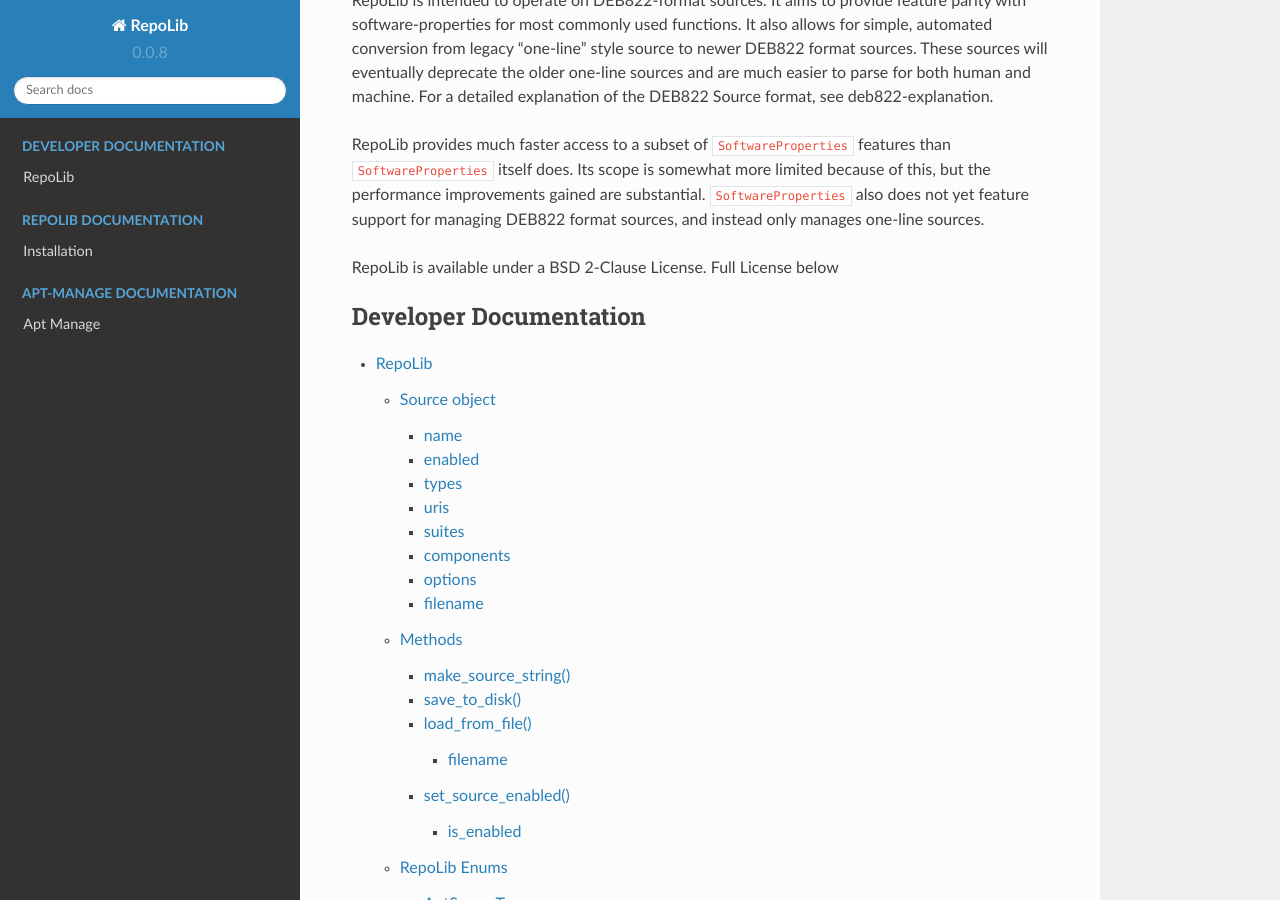
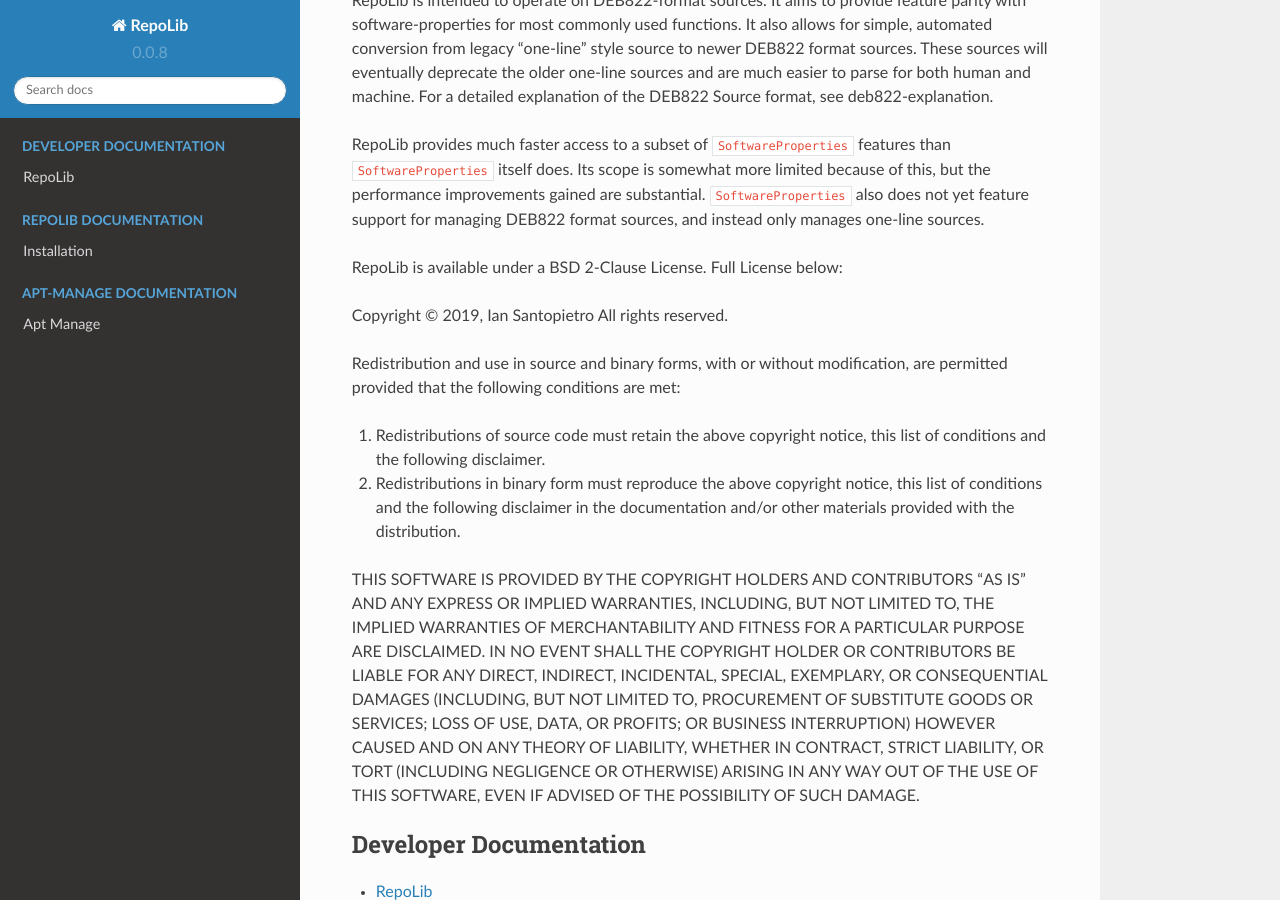
Before and after one commit to pop-os/repolib, a Sphinx documentation site: the page built from docs/index.rst, in a window 1280 px wide and 900 px high, scrolled down 243 px. Built offline with Sphinx 7.4.7 and the Read the Docs theme 2.0.0, drawn with Linux system fonts in a browser that asks for light colours; pages that are not in the unit, such as notebooks, are missing from menus.

Commit message:
Fix license

```diff
--- a/docs/index.rst
+++ b/docs/index.rst
@@ -24,9 +24,31 @@
 ``SoftwareProperties`` also does not yet feature support for  managing DEB822
 format sources, and instead only manages one-line sources.
 
-RepoLib is available under a BSD 2-Clause License. Full License below
+RepoLib is available under a BSD 2-Clause License. Full License below:
 
-.. include: ../LICENSE
+Copyright © 2019, Ian Santopietro
+All rights reserved.
+
+Redistribution and use in source and binary forms, with or without
+modification, are permitted provided that the following conditions are met:
+
+1. Redistributions of source code must retain the above copyright notice, this
+   list of conditions and the following disclaimer.
+
+2. Redistributions in binary form must reproduce the above copyright notice,
+   this list of conditions and the following disclaimer in the documentation
+   and/or other materials provided with the distribution.
+
+THIS SOFTWARE IS PROVIDED BY THE COPYRIGHT HOLDERS AND CONTRIBUTORS "AS IS"
+AND ANY EXPRESS OR IMPLIED WARRANTIES, INCLUDING, BUT NOT LIMITED TO, THE
+IMPLIED WARRANTIES OF MERCHANTABILITY AND FITNESS FOR A PARTICULAR PURPOSE ARE
+DISCLAIMED. IN NO EVENT SHALL THE COPYRIGHT HOLDER OR CONTRIBUTORS BE LIABLE
+FOR ANY DIRECT, INDIRECT, INCIDENTAL, SPECIAL, EXEMPLARY, OR CONSEQUENTIAL
+DAMAGES (INCLUDING, BUT NOT LIMITED TO, PROCUREMENT OF SUBSTITUTE GOODS OR
+SERVICES; LOSS OF USE, DATA, OR PROFITS; OR BUSINESS INTERRUPTION) HOWEVER
+CAUSED AND ON ANY THEORY OF LIABILITY, WHETHER IN CONTRACT, STRICT LIABILITY,
+OR TORT (INCLUDING NEGLIGENCE OR OTHERWISE) ARISING IN ANY WAY OUT OF THE USE
+OF THIS SOFTWARE, EVEN IF ADVISED OF THE POSSIBILITY OF SUCH DAMAGE.
 
 .. contents:: Table of Contents
    :local:
```
